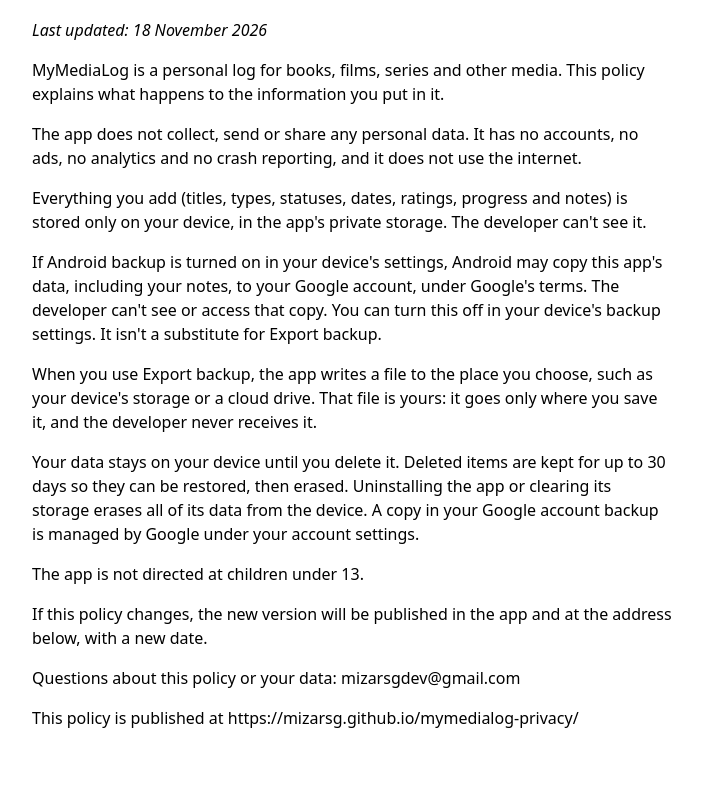
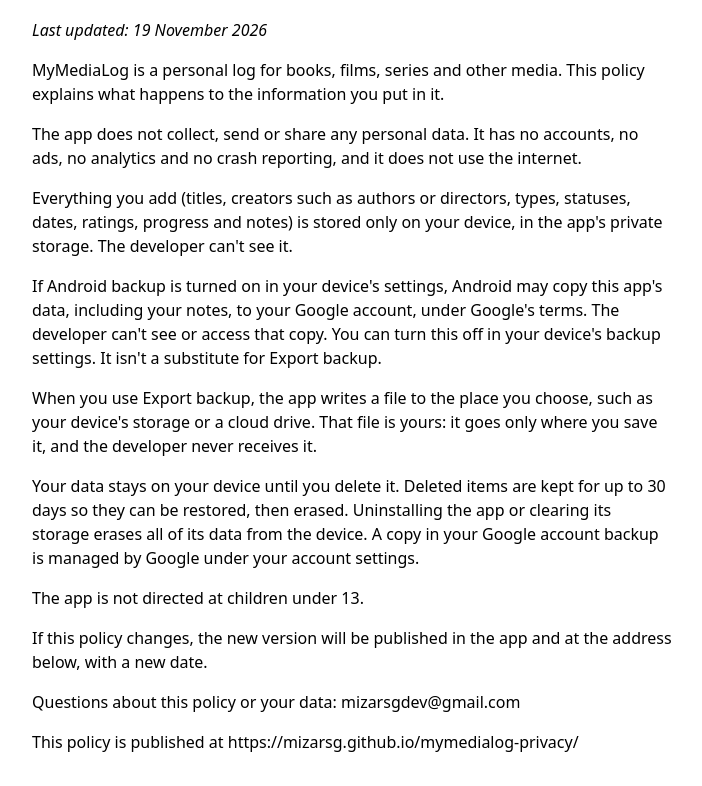
Before and after one commit to MizarSG/mymedialog-privacy, a plain HTML site: page index.html in a window 1280 px wide. Shown: the part 83-869 px from the top of the page, without its empty margins (288-990 px from the left). Before the commit the page ends 845 px from the top, so only its background shows below. Drawn offline with Linux system fonts and the light colour scheme.

Commit message:
Privacy policy: list creators

```diff
--- a/index.html
+++ b/index.html
@@ -8,10 +8,10 @@
 </head>
 <body>
 <h1>MyMediaLog privacy policy</h1>
-<p><em>Last updated: 18 November 2026</em></p>
+<p><em>Last updated: 19 November 2026</em></p>
 <p>MyMediaLog is a personal log for books, films, series and other media. This policy explains what happens to the information you put in it.</p>
 <p>The app does not collect, send or share any personal data. It has no accounts, no ads, no analytics and no crash reporting, and it does not use the internet.</p>
-<p>Everything you add (titles, types, statuses, dates, ratings, progress and notes) is stored only on your device, in the app's private storage. The developer can't see it.</p>
+<p>Everything you add (titles, creators such as authors or directors, types, statuses, dates, ratings, progress and notes) is stored only on your device, in the app's private storage. The developer can't see it.</p>
 <p>If Android backup is turned on in your device's settings, Android may copy this app's data, including your notes, to your Google account, under Google's terms. The developer can't see or access that copy. You can turn this off in your device's backup settings. It isn't a substitute for Export backup.</p>
 <p>When you use Export backup, the app writes a file to the place you choose, such as your device's storage or a cloud drive. That file is yours: it goes only where you save it, and the developer never receives it.</p>
 <p>Your data stays on your device until you delete it. Deleted items are kept for up to 30 days so they can be restored, then erased. Uninstalling the app or clearing its storage erases all of its data from the device. A copy in your Google account backup is managed by Google under your account settings.</p>
```
